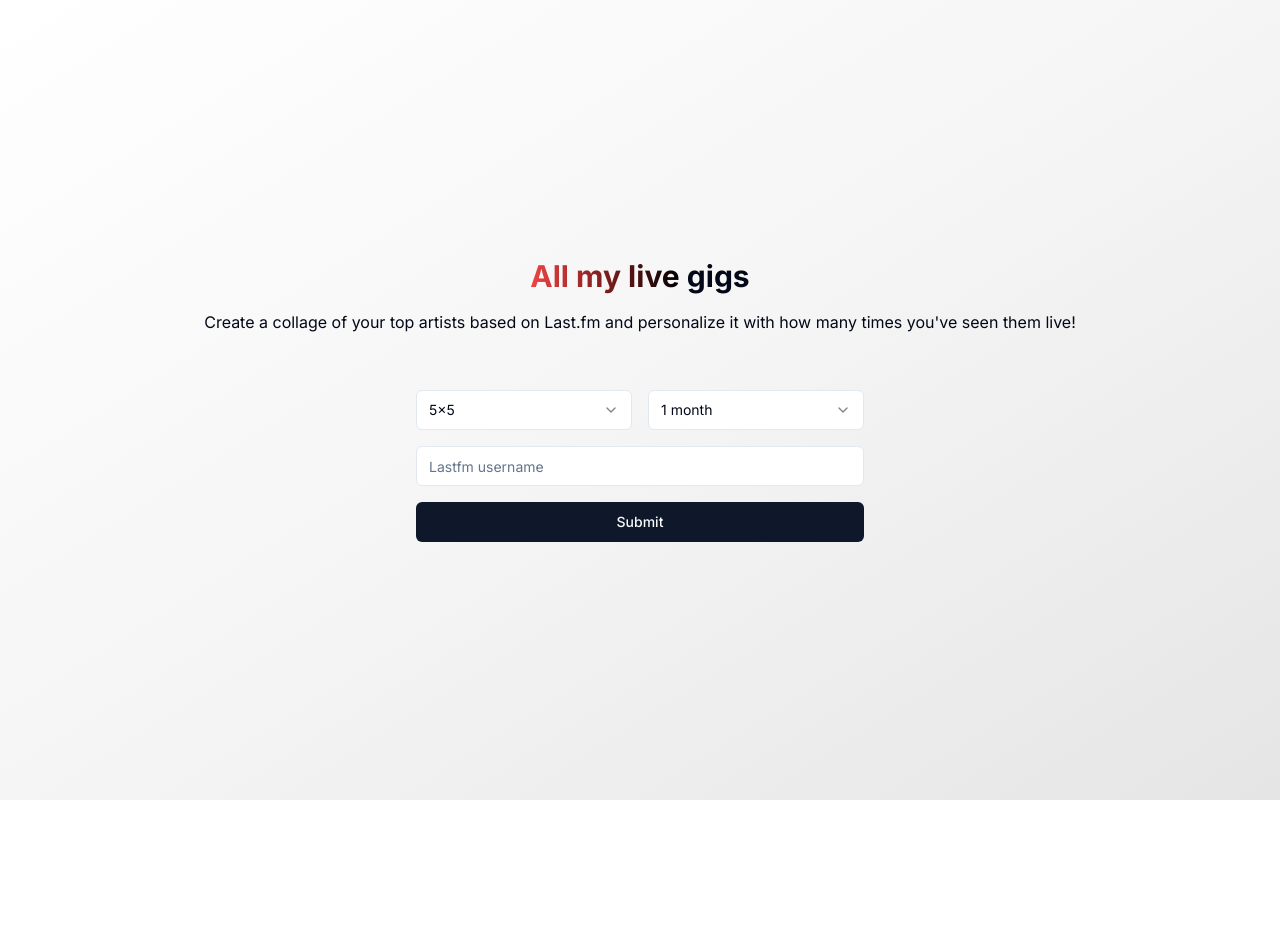
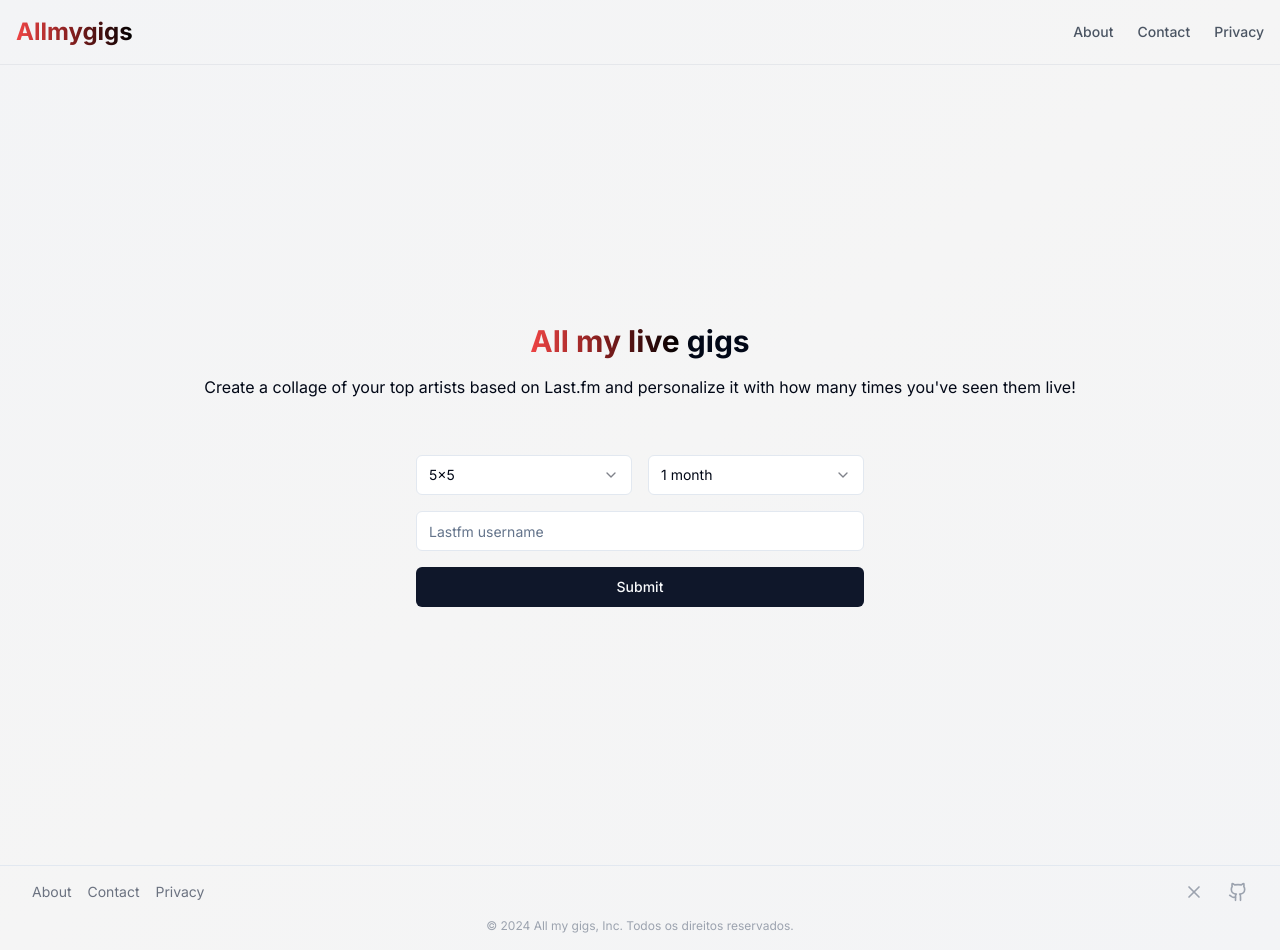
Before and after one commit to lxcvz/lastfm-concerts, a Next.js app: page / in a window 1280 px wide. Before the commit the page ends 800 px from the top, so only its background shows below. Built offline with nearby package versions, Linux system fonts and the light colour scheme.

Commit message:
feat: added footer and header

```diff
--- a/src/app/layout.tsx
+++ b/src/app/layout.tsx
@@ -4,6 +4,8 @@ import "./globals.css";
 import Script from "next/script";
 import { Adsense } from "@/components/Adsense";
 import Head from "next/head";
+import { Footer } from "@/components/Footer";
+import { Header } from "@/components/header";
 
 const inter = Inter({ subsets: ["latin"] });
 
@@ -20,8 +22,10 @@ export default function RootLayout({
   return (
     <html lang="en">
       <body className={inter.className}>
-        <div className="bg-gradient-to-tl from-neutral-200 via-neutral-100 to-white">
+        <div className="bg-gradient-to-tl from-gray-100 via-neutral-100 to-gray-100 min-h-screen flex flex-col justify-between">
+          <Header />
           {children}
+          <Footer />
         </div>
       </body>
 
--- /dev/null
+++ b/src/components/Footer.tsx
@@ -0,0 +1,56 @@
+import Link from "next/link";
+import { X, Linkedin, Github } from "lucide-react";
+
+export function Footer() {
+  return (
+    <footer className="border-t w-full">
+      <div className="max-w-7xl mx-auto py-4 px-4 sm:px-6 lg:px-8">
+        <div className="flex flex-col md:flex-row justify-between items-center">
+          <nav
+            className="flex flex-wrap justify-center md:justify-start space-x-4 mb-4 md:mb-0"
+            aria-label="Footer"
+          >
+            <Link
+              href="/about"
+              className="text-sm text-gray-500 hover:text-gray-900"
+            >
+              About
+            </Link>
+            <Link
+              href="/contact"
+              className="text-sm text-gray-500 hover:text-gray-900"
+            >
+              Contact
+            </Link>
+            <Link
+              href="/privacy"
+              className="text-sm text-gray-500 hover:text-gray-900"
+            >
+              Privacy
+            </Link>
+          </nav>
+          <div className="flex justify-center space-x-6">
+            <Link
+              href="https://x.com/lxcvzzz"
+              className="text-gray-400 hover:text-gray-500"
+            >
+              <span className="sr-only">X</span>
+              <X className="h-5 w-5" />
+            </Link>
+            <Link
+              href="https://github.com/lxcvz"
+              className="text-gray-400 hover:text-gray-500"
+            >
+              <span className="sr-only">Github</span>
+              <Github className="h-5 w-5" />
+            </Link>
+          </div>
+        </div>
+        <p className="mt-4 text-center text-xs text-gray-400">
+          &copy; {new Date().getFullYear()} All my gigs, Inc. Todos os direitos
+          reservados.
+        </p>
+      </div>
+    </footer>
+  );
+}
--- /dev/null
+++ b/src/components/header.tsx
@@ -0,0 +1,41 @@
+"use client";
+
+import Link from "next/link";
+import { usePathname } from "next/navigation";
+import { cn } from "@/lib/utils";
+
+export function Header() {
+  const pathname = usePathname();
+
+  return (
+    <header className=" w-full border-b border-gray-200 m">
+      <div className="container mx-auto flex h-16 items-center justify-between px-4">
+        <Link href="/" className="flex items-center space-x-2">
+          <span className="text-2xl font-bold bg-gradient-to-r from-red-500 via-red-900 to-black text-transparent bg-clip-text">
+            Allmygigs
+          </span>
+        </Link>
+        <nav className="flex items-center space-x-6 text-sm font-medium">
+          {[
+            { href: "/about", label: "About" },
+            { href: "/contact", label: "Contact" },
+            { href: "/privacy", label: "Privacy" },
+          ].map(({ href, label }) => (
+            <Link
+              key={href}
+              href={href}
+              className={cn(
+                "transition-colors hover:text-gray-900",
+                pathname === href
+                  ? "text-gray-900 border-b-2 border-red-600"
+                  : "text-gray-600"
+              )}
+            >
+              {label}
+            </Link>
+          ))}
+        </nav>
+      </div>
+    </header>
+  );
+}
```
